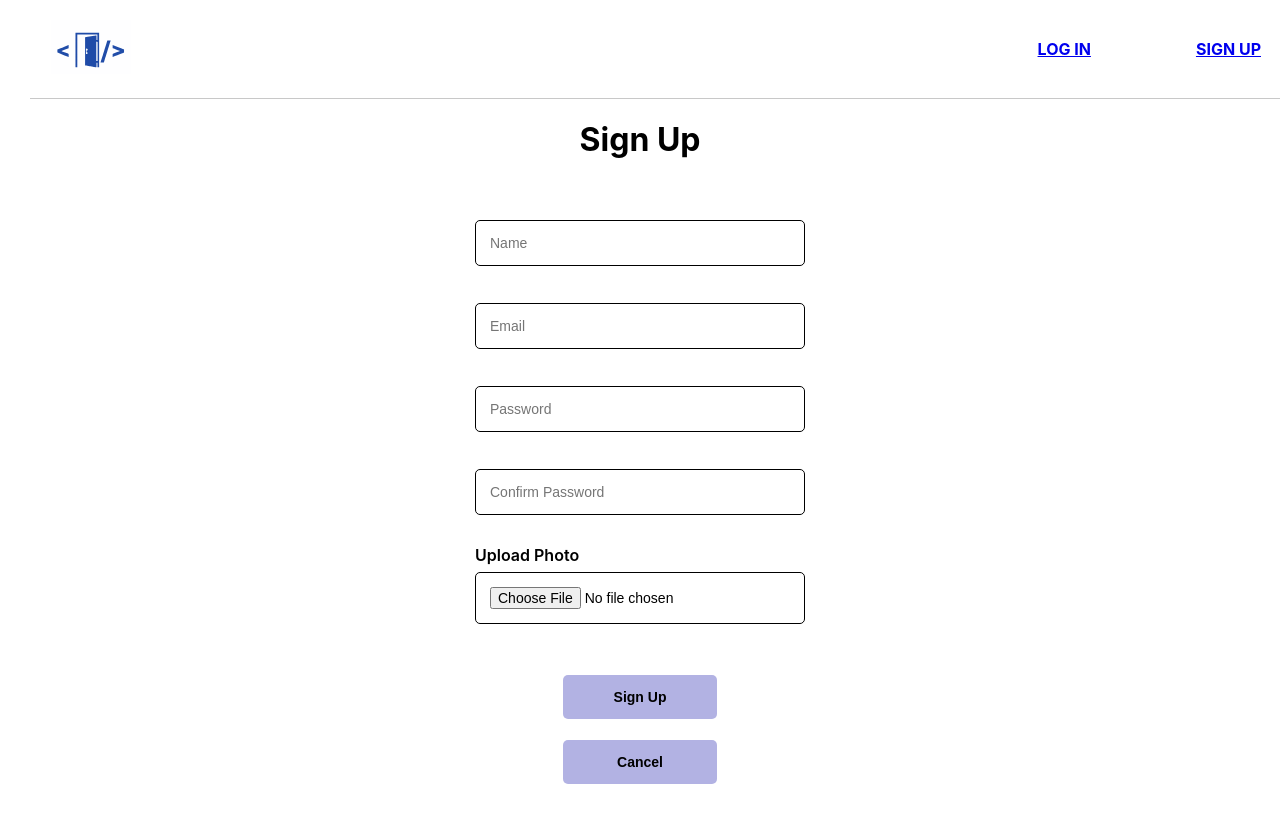
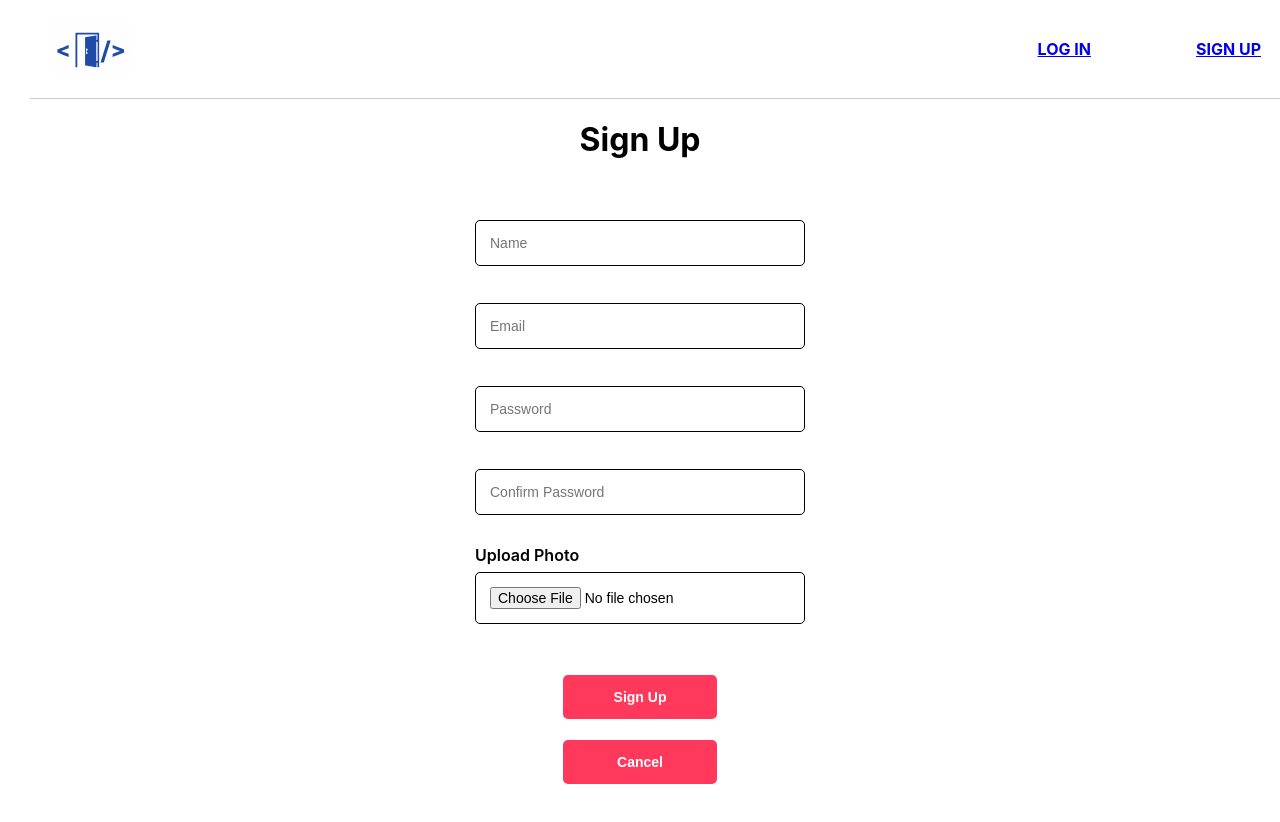
Before and after one commit to izabela2279/restful-rooms-front-end, a React (Create React App) app: page /signup in a window 1280 px wide. Shown: the top 822 px of the page. Built offline with nearby package versions, Linux system fonts and the light colour scheme; no server answers.

Commit message:
Change color of buttons

```diff
--- a/src/pages/Login/Login.module.css
+++ b/src/pages/Login/Login.module.css
@@ -12,11 +12,11 @@
 }
 
 .container button {
-  color: black;
+  color: white;
   font-weight: 600;
   margin: 21px 0px 0px 0px;
   background: var(--primary);
-  background-color: rgb(178, 178, 227);
+  background-color: #FF385C;
 }
 
 .container input {
--- a/src/pages/Signup/Signup.module.css
+++ b/src/pages/Signup/Signup.module.css
@@ -12,11 +12,11 @@
 }
 
 .container button {
-  color: black;
+  color: white;
   font-weight: 600;
   margin: 21px 0px 0px 0px;
   background: var(--primary);
-  background-color: rgb(178, 178, 227);
+  background-color: #FF385C;
 }
 
 .container input {
```
